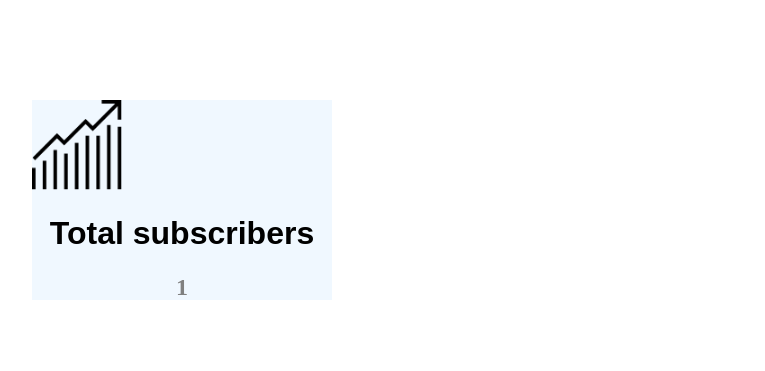
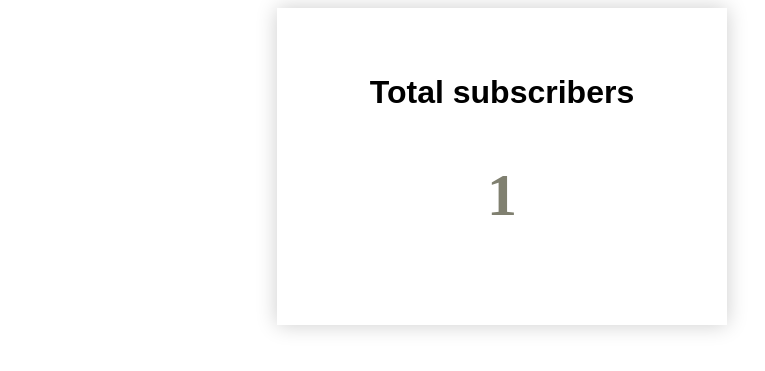
Before and after one commit to Dinith-sadeepa/pointMe, a Node server app: template views/admin.ejs in a window 1280 px wide. Shown: the top 371 px of the page, without its empty margins (138-903 px from the left). Run offline with Node 20, Linux system fonts and the light colour scheme; the template is opened without the code that fills it: most values are stand-ins (such as "Sample title", 1, 10 or a date in 2020); some libraries are stand-ins or nearby versions.

Commit message:
modified admin, login

```diff
--- a/app.js
+++ b/app.js
@@ -30,7 +30,7 @@ app.use('html', require('ejs').renderFile);
 /**
  * set static files
  */
-app.use(express.static(path.join(__dirname,'public')));
+// app.use(express.static(path.join(__dirname,'public')));
 
 app.listen(4000, () => {
     console.log('server is starting');
--- a/views/admin.ejs
+++ b/views/admin.ejs
@@ -8,16 +8,16 @@
     <title>Admin Panel</title>
     <style>
         .component {
-            background-color: aliceblue;
-            position: absolute;
-            left: -50%;
-            right: 0;
-            top: -50%;
-            bottom: 0;
-            margin: auto;
-            height: 200px;
-            width: 300px;
+            position: relative;
+            z-index: 1;
+            background: #FFFFFF;
+            max-width: 360px;
+            margin: 0 auto 100px;
+            padding: 45px;
+            text-align: center;
+            box-shadow: 0 0 20px 0 rgba(0, 0, 0, 0.2);
         }
+
         h1{
             font-family: sans-serif;
             text-align: center;
@@ -25,14 +25,14 @@
 
         h2{
             text-align: center;
-            color: gray;
+            color: #808070;
+            font-size:60px;
         }
     </style>
 </head>
 
 <body>
     <div class="component">
-        <img src="../public/images/icons8-increase-100.png" alt="" width="90">
         <h1>Total subscribers</h1>
         <h2><%= count %></h2>
     </div>
--- a/views/login.ejs
+++ b/views/login.ejs
@@ -20,7 +20,7 @@
             margin: 0 auto 100px;
             padding: 45px;
             text-align: center;
-            box-shadow: 0 0 20px 0 rgba(0, 0, 0, 0.2), 0 5px 5px 0 rgba(0, 0, 0, 0.24);
+            box-shadow: 0 0 20px 0 rgba(0, 0, 0, 0.2);
         }
         .form input {
             font-family: "Roboto", sans-serif;
```
